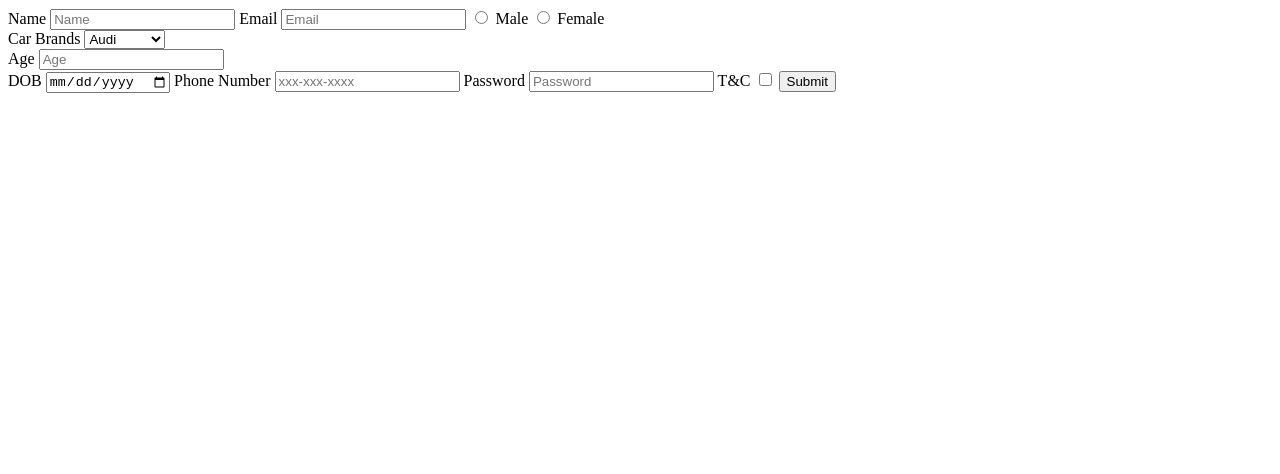
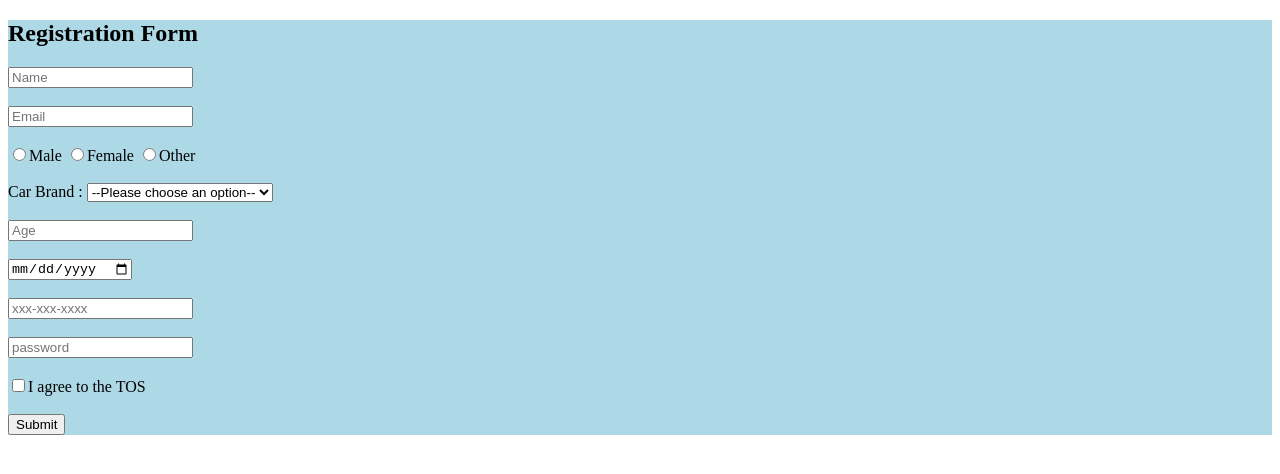
Before and after one commit to acciojob/signup-form-car-qwertytanmay, a website: page main.html in a window 1280 px wide. Drawn offline with Linux system fonts and the light colour scheme.

Commit message:
created a submission

```diff
--- a/main.html
+++ b/main.html
@@ -3,53 +3,57 @@
 <html>
 
 <head>
-	<link rel="stylesheet" href="styles.css">
+<link rel="stylesheet" href="styles.css">
+<style>
+form{
+background-color:lightblue;
+
+}
+</style>
 </head>
 
 <body>
-	<!-- the entire body must be written by student -->
-    <script type="text/javascript" src="./script.js">
+<!-- the entire body must be written by student -->
+<form >
+<h2>Registration Form</h2>
+<input required id="name"type="text" name="name" placeholder="Name">
+<br><br>
+<input required type="email" name="email" placeholder="Email"><br><br>
+<lable for="gender_m">
+<input required type="radio" value="Male" name="gender" id="gender_m">Male
+</lable>
+<lable for="gender_f">
+<input required type="radio" value="Female" name="gender" id="gender_f">Female
+</lable>
+<lable for="gender_O">
+<input required type="radio" value="Other" name="gender" id="gender_O">Other
+</lable>
+
+<br><br>
+Car Brand :</lable>
+<select required>
+<option value="">--Please choose an option--</option></option>
+<option>Audi</option>
+<option>Lambo</option>
+<option>Safari</option>
+<option>McLaren</option>
+</select>
+<br><br>
+<input required type="number" name="age "id="age" placeholder="Age" >
+<br><br>
+<input type="date" required> <br><br>
+<input type="tel" name="telephone"id="tel" placeholder="xxx-xxx-xxxx" >
+<br><br>
+<input required type="password" name="pass"id="password" placeholder="password">
+<br><br>
+<input required type="checkbox" id="tos" placeholder="password">I agree to the TOS
+<br><br>
+
+<input type="submit">
+
+</form>
+<script type="text/javascript" src="./script.js">
 </script>
-
-	<form href="#" method="post">
-<!-- 		<caption>Car Signup form</caption> -->
-		<label for="name">Name</label>
-		<input type="text" id="name" placeholder="Name" required>
-
-		<label for="email">Email</label>
-		<input type="email" id="email" placeholder="Email" required>
-
-		<input type="radio" id="gender_m" name="gender" required>
-		<label for="gender_m">Male</label>
-		<input type="radio" id="gender_f" name="gender" required>
-		<label for="gender_f">Female</label><br>
-
-		<label for="cars">Car Brands</label>
-		<select id="cars" placeholder="Please choose an option" required>
-			<option>Audi</option>
-			<option>Tesla</option>
-			<option>BMW</option>
-			<option>Mercedes</option>
-		</select><br>
-
-		<label for="age">Age</label>
-		<input type="number" id="age" placeholder="Age" required><br>
-
-		<label for="dob">DOB</label>
-		<input type="date" id="dob" required>
-
-		<label for="tel">Phone Number</label>
-		<input type="tel" id="tel" placeholder="xxx-xxx-xxxx" required>
-
-		<label for="password">Password</label>
-		<input type="password" id="password" placeholder="Password" required>
-
-		<label for="tos">T&C</label>
-		<input type="checkbox" id="tos" required>
-
-<!-- 		<label for="submit">Submit</label> -->
-		<button type="submit" id="submit">Submit</button>
-	</form>
 
 </body>
 
```
